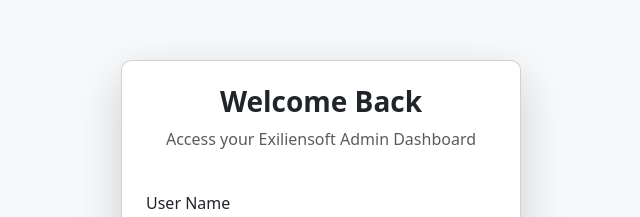
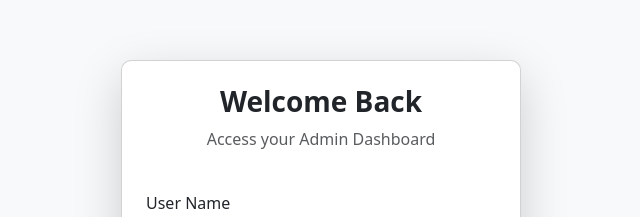
Before and after one commit to Arjun643/bootstrap-admin-template, a React (Create React App) app: page /login in a window 1280 px wide. Shown: the part 122-339 px from the top of the page, without its empty margins (319-959 px from the left). Built offline with nearby package versions, Linux system fonts and the light colour scheme; what ag-grid-community would draw is missing.

Commit message:
feat(text-changes): text changes

```diff
--- a/src/pages/login/login.tsx
+++ b/src/pages/login/login.tsx
@@ -82,7 +82,7 @@
               Welcome Back
             </DynamicHtmlTag>
             <DynamicHtmlTag type="p" className="text-muted">
-              Access your Exiliensoft Admin Dashboard
+              Access your Admin Dashboard
             </DynamicHtmlTag>
           </DynamicHtmlTag>
           <CustomForm onSubmit={handleLogin}>
--- a/src/utility/apis/api.ts
+++ b/src/utility/apis/api.ts
@@ -6,7 +6,7 @@
 
 export const userListApi = async (page: number, limit: number) => {
   try {
-    const API_URL = `arjun-exiliensoft/arjun_data/data?_page=${page}&_limit=${limit}`;
+    const API_URL = `Arjun643/arjun_maurya_data/data?_page=${page}&_limit=${limit}`;
     const response = await axiosInstance.get(API_URL);
     const { data, headers } = response;
     const totalRows = parseInt(headers["x-total-count"]) || 0;
@@ -17,7 +17,7 @@
 };
 export const getUserDetailsApi = async (id: number) => {
   try {
-    const API_URL = `arjun-exiliensoft/arjun_data/data?id=${id}`;
+    const API_URL = `Arjun643/arjun_maurya_data/data?id=${id}`;
     const response = await axiosInstance.get(API_URL);
     return response.data;
   } catch (error) {
```
